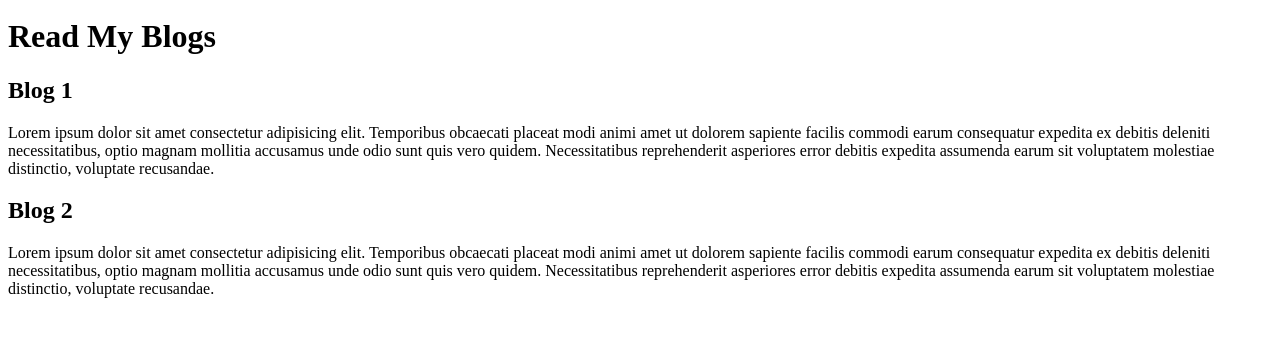
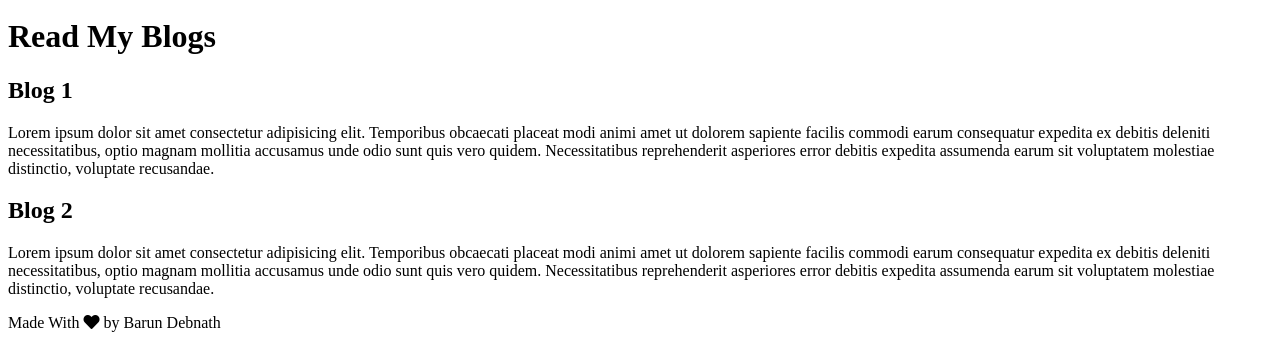
Before and after one commit to d-cryptic/My-Portfolio, a plain HTML site: page index.html in a window 1280 px wide. Shown: the part 1143-1483 px from the top of the page. Before the commit the page ends 1457 px from the top, so only its background shows below. Drawn offline with nearby package versions, Linux system fonts and the light colour scheme.

Commit message:
footer done

```diff
--- a/index.html
+++ b/index.html
@@ -205,5 +205,12 @@
         earum sit voluptatem molestiae distinctio, voluptate recusandae.
       </p>
     </div>
+
+    <footer>
+      <span class="footer-message"
+        >Made With <i class="fas fa-heart"></i> by</span
+      >
+      <span class="foooter-name">Barun Debnath</span>
+    </footer>
   </body>
 </html>
```
